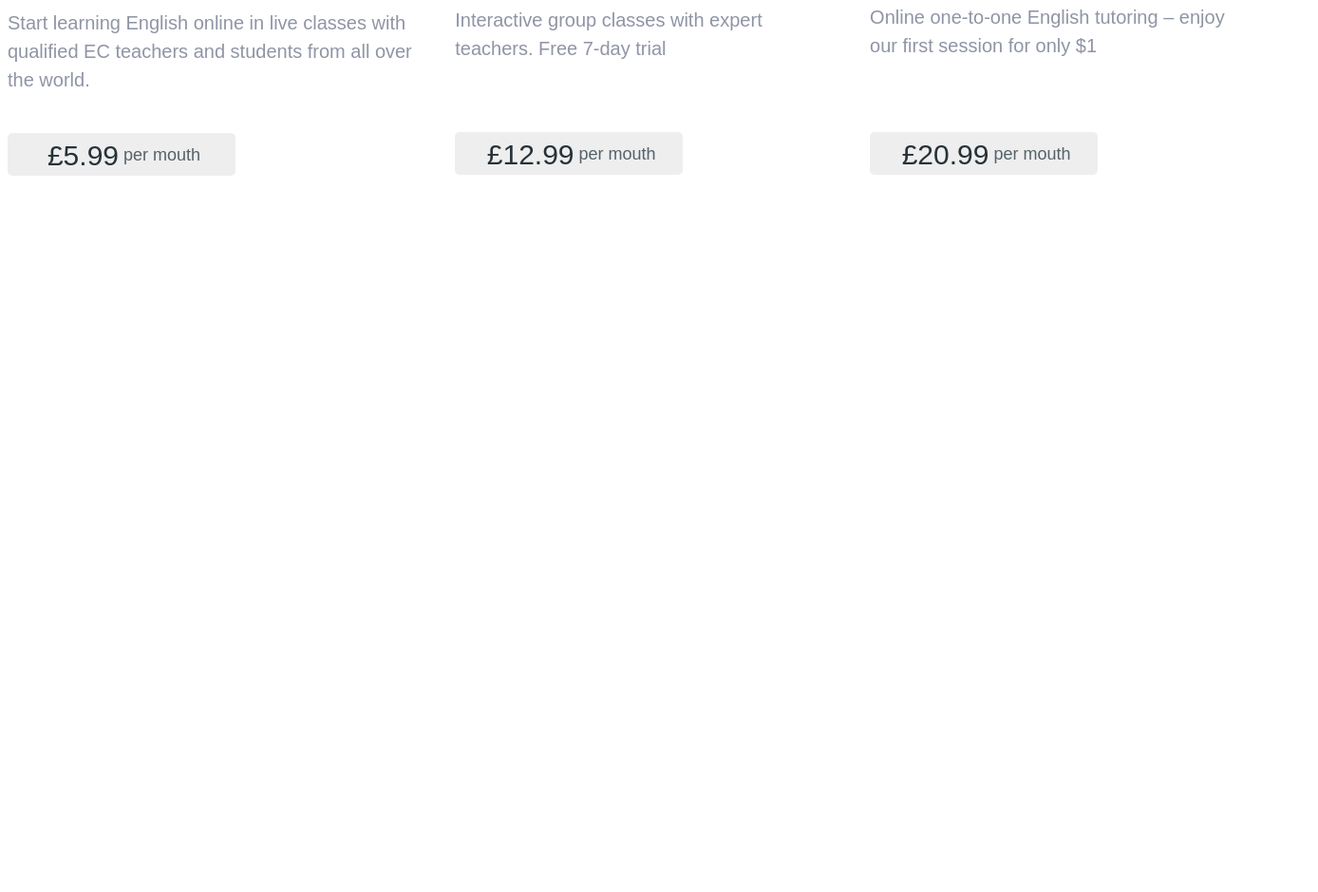
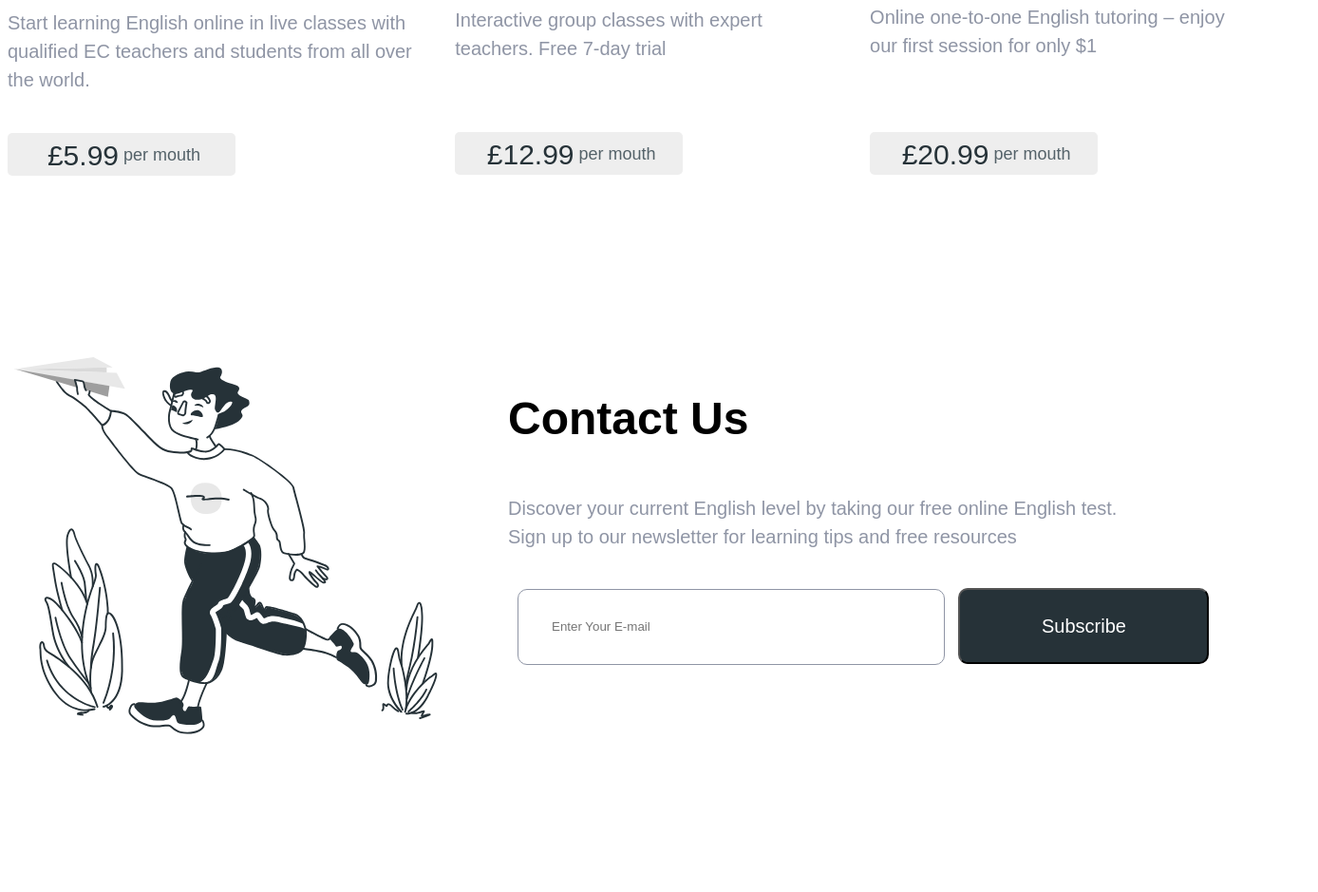
Before and after one commit to jeneziss/Britlex, a website: page src/index.html in a window 1280 px wide. Shown: the part 3680-4619 px from the top of the page at 95% size, 1388 px wide, since content can reach past the window. Before the commit the page ends 4024 px from the top, so only its background shows below. Drawn offline with Linux system fonts and the light colour scheme.

Commit message:
contact us section
contact us section done

```diff
--- a/src/index.html
+++ b/src/index.html
@@ -195,6 +195,23 @@
             </div>
         </section>
 
+        <section class="contact">
+            <div class="container">
+                <img src="img/section4/Ресурс 1 1.svg" alt="smth" class="contact__img">
+                <div class="contact__text">
+                    <h1 class="contact__header">
+                     Contact Us
+                    </h1>
+                    <h2 class="contact__subheader">
+                        Discover your current English level by taking our free online English test. Sign up to our newsletter for learning tips and free resources
+                    </h2>
+                    <input type="text" placeholder="Enter Your E-mail" class="contact__input">
+                    <a href="#"> <button class="button5">
+                        Subscribe
+                    </button></a>
+                </div>
+            </div>
+        </section>
 
 </body>
 </html>
--- a/src/sass/blocks/_buttons.scss
+++ b/src/sass/blocks/_buttons.scss
@@ -78,3 +78,17 @@
 .btn-fix-2{
     margin-top: 32px;
 }
+
+.button5{
+    position: relative;
+    top: 2px;
+    font-weight: 500;
+    font-size: 20px;
+    line-height: 30px;
+    color: #FFFFFF;
+    width: 264px;
+    height: 80px;
+    background: #263238;
+    border-radius: 10px;
+    cursor: pointer;
+}
--- /dev/null
+++ b/src/sass/blocks/_contact.scss
@@ -0,0 +1,53 @@
+.contact{
+    min-width: 1330px;
+    min-height: 410px;
+    max-height: 450px;
+    padding-bottom: 150px;
+    &__text{
+        position: relative;
+        top: 25px;
+        left: 50px;
+    }
+    &__img{
+        float: left;
+    }
+    &__header{
+        font-weight: 600;
+        font-size: 48px;
+        line-height: 80px;
+        color: #000000;
+    }
+    &__subheader{
+        font-weight: 400;
+        font-size: 20px;
+        line-height: 30px;
+        color: #8F95A5;
+        padding-bottom: 20px;
+        padding-right: 200px;
+    }
+    &__input{
+        width: 450px;
+        height: 80px;
+        border: 1px solid #8F95A5;
+        box-sizing: border-box;
+        border-radius: 10px;
+        padding: 35px;
+        margin-left: 10px;
+        margin-right: 10px;
+    }
+
+
+
+
+
+
+
+
+
+
+
+
+
+
+
+}
--- a/src/sass/style.scss
+++ b/src/sass/style.scss
@@ -23,4 +23,5 @@ a:visited{
 @import 'blocks/buttons';
 @import 'blocks/advantages';
 @import 'blocks/titles';
-@import 'blocks/pricing'
+@import 'blocks/pricing';
+@import 'blocks/contact';
```
Also changed, not shown: src/css/style.min.css.
